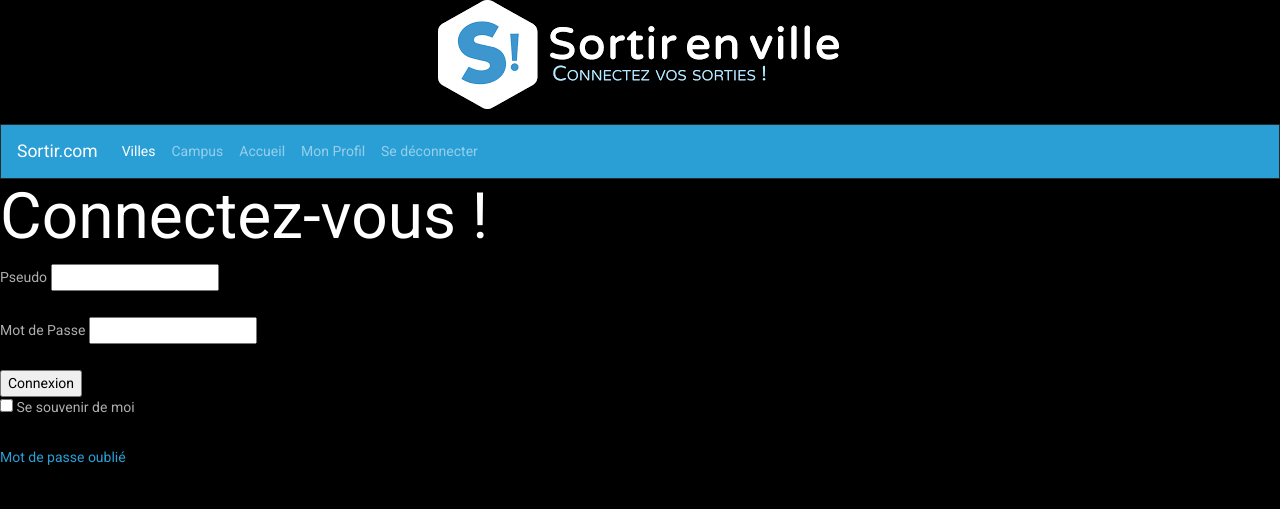
After one commit to sebastiensallot/sorties_eleves, a Symfony app: template templates/user/connexion.html.twig in a window 1280 px wide. The commit adds this page. Shown: the top 509 px of the page. Run offline with Twig, Linux system fonts and the light colour scheme; the template is opened without the code that fills it, so the values that code supplies are empty; some libraries are stand-ins or nearby versions.

Commit message:
ajout connexion

```diff
--- /dev/null
+++ b/templates/user/connexion.html.twig
@@ -0,0 +1,31 @@
+{% extends 'base.html.twig' %}
+
+{% block title %} Connexion {% endblock %}
+
+{% block main %}
+    <form class="box" method="POST">
+
+        <h1>Connectez-vous !</h1>
+
+        <label for="pseudo">Pseudo</label>
+        <input type="text" name="pseudo" id="pseudo" /><br/><br>
+
+        <label for="motDePasse">Mot de Passe</label>
+        <input type="password" name="motDePasse" id="motDePasse" /> <br/><br>
+
+        <div id="connexion">
+            <a href="{{ path('accueil') }}">
+                <input type="submit" value="Connexion">
+            </a>
+
+            <div id="mdp_souvenir">
+                <input type="checkbox" name="souvenir" value="souvenir" id="souvenir"/>
+                <label for="souvenir" class="choicelabel"> Se souvenir de moi </label><br/><br>
+
+                <a href=""> Mot de passe oublié </a> <br/><br>
+            </div>
+
+        </div><br>
+    </form>
+
+{% endblock %}
--- a/templates/user/inscription.html.twig
+++ b/templates/user/inscription.html.twig
@@ -8,6 +8,6 @@
     {{ form_widget(inscriptionForm) }}<br>
 
     <button type="submit"> Enregister </button><br>
-    {{ form_end(inscriptionForm) }}
+    {{ form_end(inscriptionForm) }}<br><br>
 
 {% endblock %}
```
Also changed, not shown: src/Controller/UserController.php (+18 -0 lines), src/Entity/Participant.php (+4 -4 lines), public/css/app.css, public/img/logo_sortir.png (deleted), public/img/logo_sortir_2.png (deleted), public/img/logo_sortir_3.png (deleted), 1 other file.
